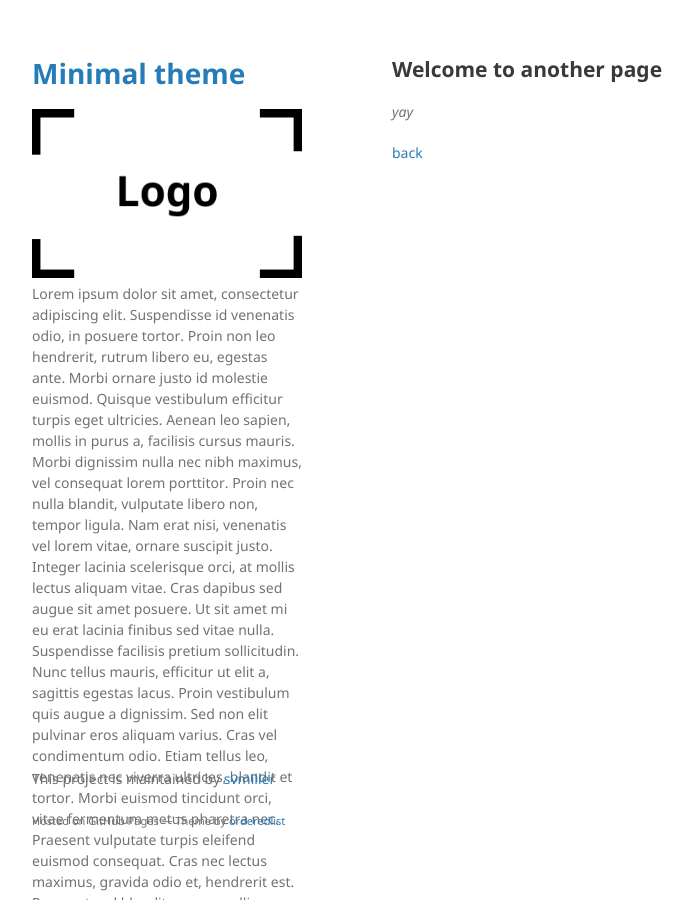
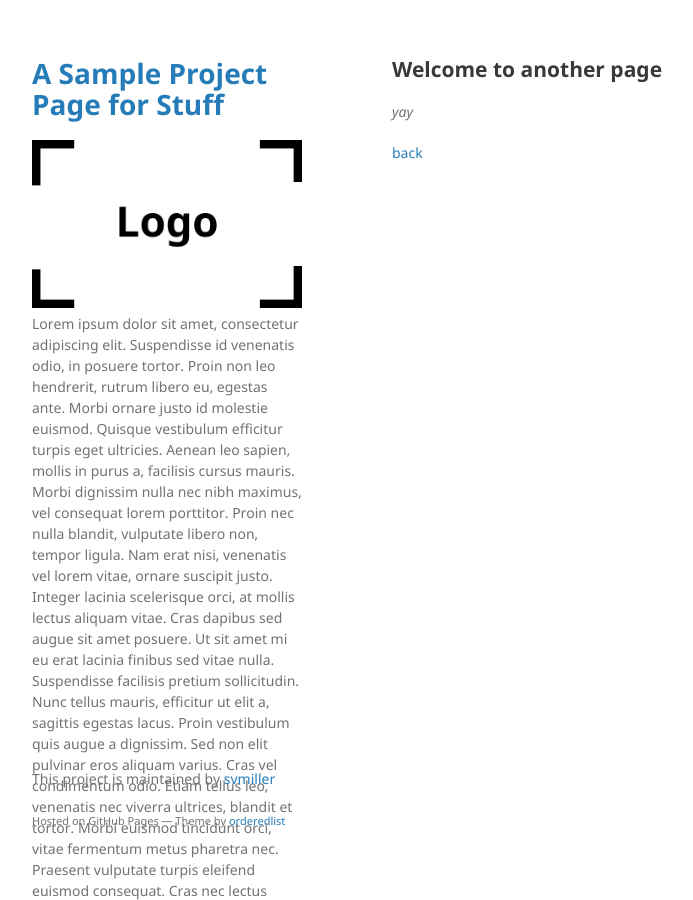
Before and after one commit to svmiller/sub, a Jekyll site: the page built from another-page.md, in a window 1280 px wide. Shown: the whole page, without its empty margins (178-871 px from the left). Built offline with Jekyll 4.4.1, drawn with Linux system fonts in a browser that asks for light colours; our own code applies the rules of GitHub Pages for plain Markdown files.

Commit message:
Update _config.yml

```diff
--- a/_config.yml
+++ b/_config.yml
@@ -1,6 +1,6 @@
-title: Minimal theme
+title: A Sample Project Page for Stuff
 logo: /assets/img/logo.png
-description: "Lorem ipsum dolor sit amet, consectetur adipiscing elit. Suspendisse id venenatis odio, in posuere tortor. Proin non leo hendrerit, rutrum libero eu, egestas ante. Morbi ornare justo id molestie euismod. Quisque vestibulum efficitur turpis eget ultricies. Aenean leo sapien, mollis in purus a, facilisis cursus mauris. Morbi dignissim nulla nec nibh maximus, vel consequat lorem porttitor. Proin nec nulla blandit, vulputate libero non, tempor ligula. Nam erat nisi, venenatis vel lorem vitae, ornare suscipit justo. Integer lacinia scelerisque orci, at mollis lectus aliquam vitae. Cras dapibus sed augue sit amet posuere. Ut sit amet mi eu erat lacinia finibus sed vitae nulla. Suspendisse facilisis pretium sollicitudin. Nunc tellus mauris, efficitur ut elit a, sagittis egestas lacus. Proin vestibulum quis augue a dignissim. Sed non elit pulvinar eros aliquam varius. Cras vel condimentum odio. Etiam tellus leo, venenatis nec viverra ultrices, blandit et tortor. Morbi euismod tincidunt orci, vitae fermentum metus pharetra nec. Praesent vulputate turpis eleifend euismod consequat. Cras nec lectus maximus, gravida odio et, hendrerit est. Praesent sed blandit eros, a mollis augue. Curabitur nunc dui, suscipit sed libero non, scelerisque iaculis massa. Cras nec aliquam velit, at accumsan eros. Sed mollis enim a lectus venenatis porta. Ut lectus."
+description: Lorem ipsum dolor sit amet, consectetur adipiscing elit. Suspendisse id venenatis odio, in posuere tortor. Proin non leo hendrerit, rutrum libero eu, egestas ante. Morbi ornare justo id molestie euismod. Quisque vestibulum efficitur turpis eget ultricies. Aenean leo sapien, mollis in purus a, facilisis cursus mauris. Morbi dignissim nulla nec nibh maximus, vel consequat lorem porttitor. Proin nec nulla blandit, vulputate libero non, tempor ligula. Nam erat nisi, venenatis vel lorem vitae, ornare suscipit justo. Integer lacinia scelerisque orci, at mollis lectus aliquam vitae. Cras dapibus sed augue sit amet posuere. Ut sit amet mi eu erat lacinia finibus sed vitae nulla. Suspendisse facilisis pretium sollicitudin. Nunc tellus mauris, efficitur ut elit a, sagittis egestas lacus. Proin vestibulum quis augue a dignissim. Sed non elit pulvinar eros aliquam varius. Cras vel condimentum odio. Etiam tellus leo, venenatis nec viverra ultrices, blandit et tortor. Morbi euismod tincidunt orci, vitae fermentum metus pharetra nec. Praesent vulputate turpis eleifend euismod consequat. Cras nec lectus maximus, gravida odio et, hendrerit est. Praesent sed blandit eros, a mollis augue. Curabitur nunc dui, suscipit sed libero non, scelerisque iaculis massa. Cras nec aliquam velit, at accumsan eros. Sed mollis enim a lectus venenatis porta. Ut lectus.
 show_downloads: true
 google_analytics:
 theme: jekyll-theme-minimal
```
